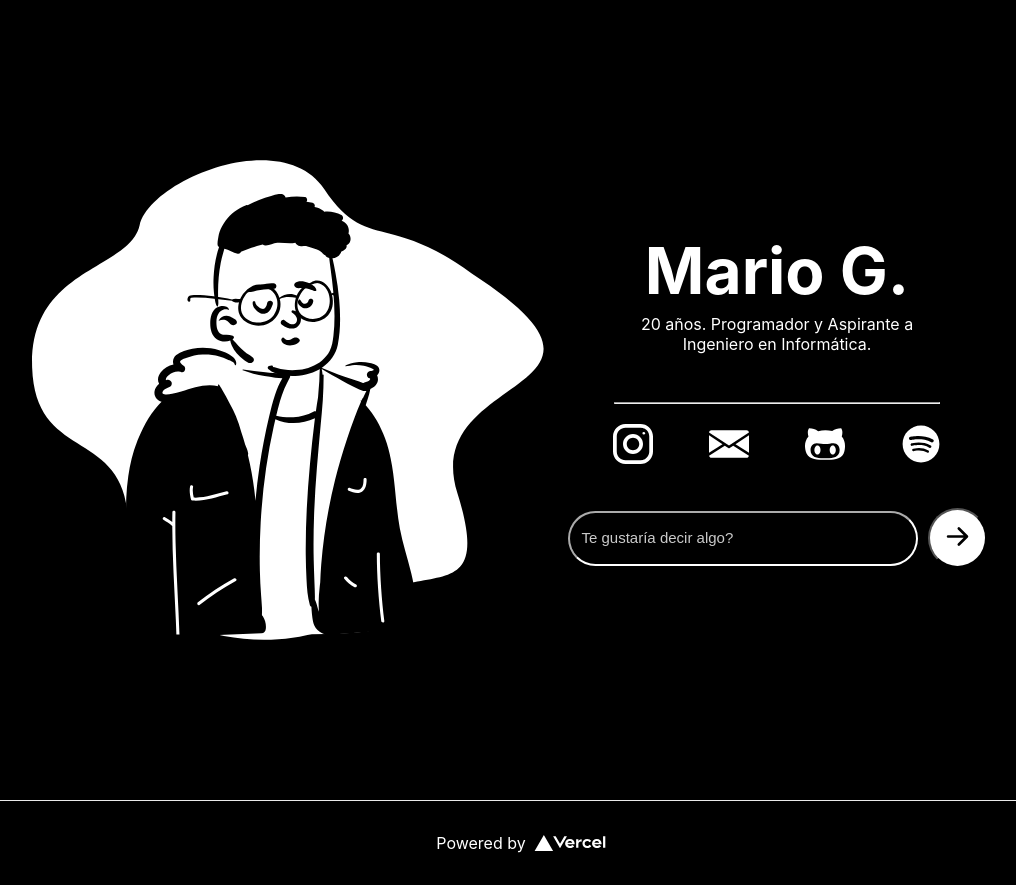
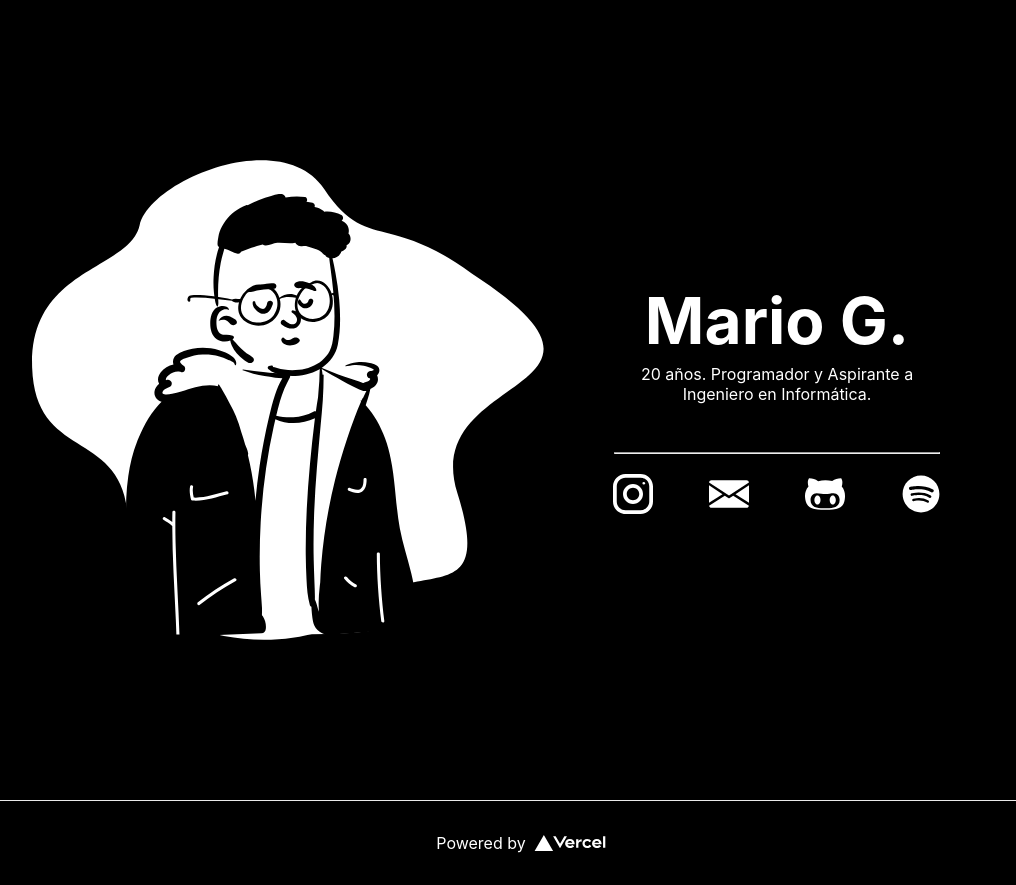
Before and after one commit to defcxz/web, a Next.js app: page / in a window 1280 px wide. Shown: the whole page, without its empty margins (119-1135 px from the left). Built offline with nearby package versions, Linux system fonts and the light colour scheme.

Commit message:
Checkpoint :)

```diff
--- a/app/components/floating-ui.jsx
+++ b/app/components/floating-ui.jsx
@@ -1,4 +1,4 @@
-"use client"
+'use client';
 
 import { computePosition, shift, flip, offset } from "@floating-ui/dom";
 import { findDOMNode } from "react-dom";
--- /dev/null
+++ b/app/components/form.tsx
@@ -0,0 +1,11 @@
+import styles from '../styles/page.module.css'
+import { BsArrowRightShort } from 'react-icons/bs'
+
+export function form(){
+   return(
+      <form action="#" method="post" className={styles.formulario}>
+         <input className={styles.input} type="text" id="msg" name="msg" placeholder='Te gustaría decir algo?'/>
+         <button className={styles.submit} type="submit"><BsArrowRightShort/></button>
+      </form>
+   )
+}
--- a/app/page.tsx
+++ b/app/page.tsx
@@ -1,5 +1,6 @@
 import styles from './styles/page.module.css'
 import { BsArrowRightShort } from 'react-icons/bs'
+import { form } from './components/form'
 
 export default function Home() {
 
@@ -40,10 +41,11 @@ export default function Home() {
                 <p className={styles.socialDescription}>Mis gustos musicales 🎶💃🏻</p>
               </a>
             </div>
-              <form action="/send-data-here" method="post" className={styles.formulario}>
+              {/* <form action="#" method="post" className={styles.formulario}>
                 <input className={styles.input} type="text" id="msg" name="msg" placeholder='Te gustaría decir algo?'/>
                 <button className={styles.submit} type="submit"><BsArrowRightShort/></button>
-              </form>
+              </form> */}
+              <form/>
           </div>
         </div>
     </main>
--- a/app/styles/page.module.css
+++ b/app/styles/page.module.css
@@ -107,6 +107,11 @@
   align-items: center;
 }
 
+.formulario [type=text]{
+  padding-left: 30px;
+  letter-spacing: 2px;
+}
+
 .input {
   background-color: #000000;
   color: rgb(255, 255, 255);
@@ -119,7 +124,6 @@
 .input::placeholder{
   color: rgb(202, 202, 202);
   font-size: 15px;
-  padding-left: 10px;
 }
 
 .submit {
@@ -127,19 +131,14 @@
 	background-color:#ffffff;
 	border-radius: 100%;
 	color:#000000;
-	text-decoration:none;
-  padding: 5px;
+  padding: 2px;
 }
 
-.submit:active {
-	position:relative;
-	top:1px;
-}
 
 .submit > svg {
   margin: auto;
-  width: 45px;
-  height: 43px;
+  width: 35px;
+  height: 33px;
 }
 
 .card {
```
